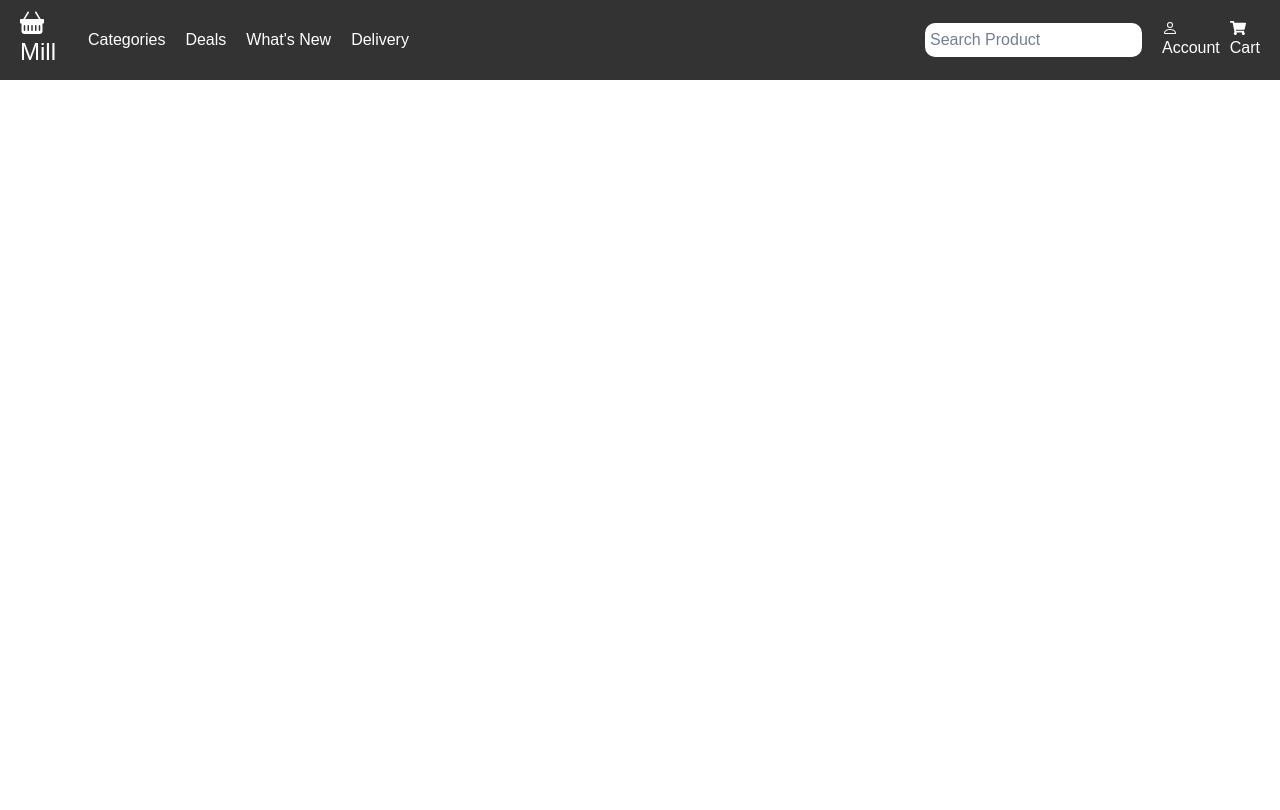
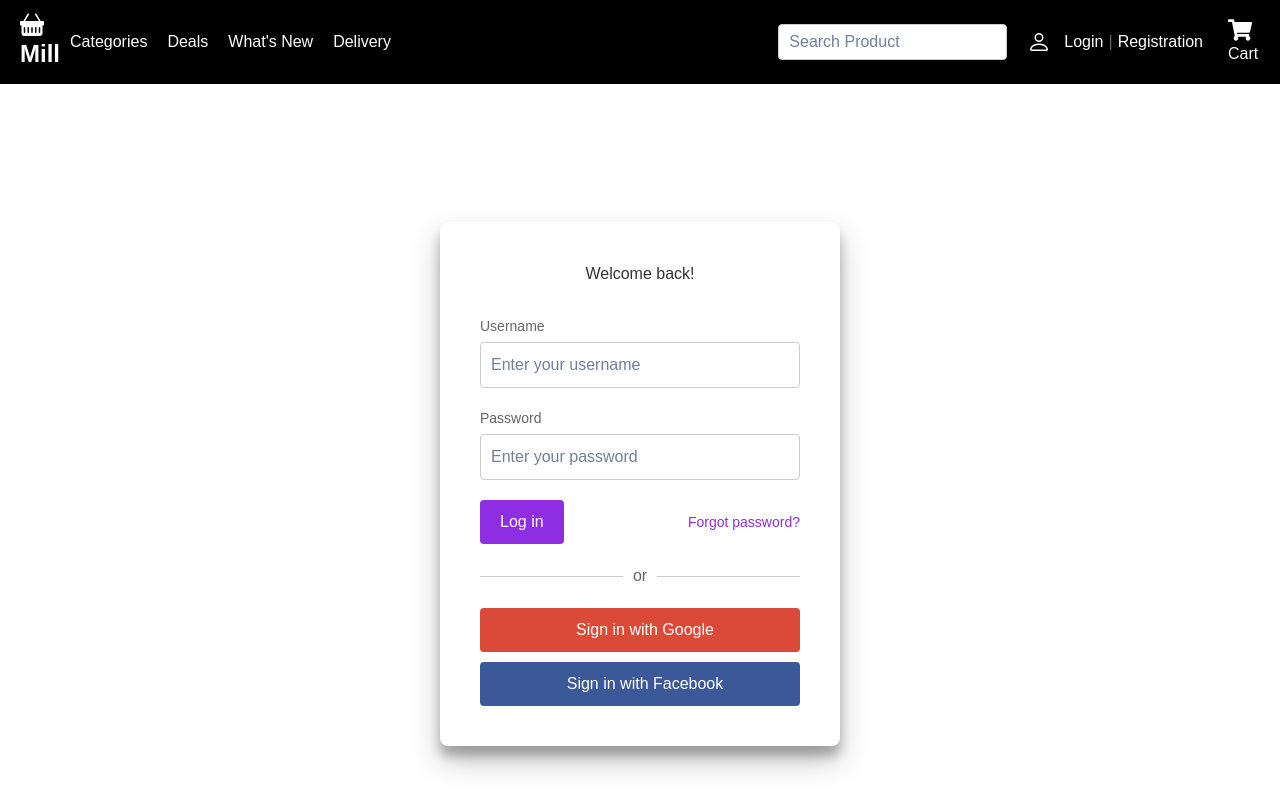
Before and after one commit to Antoine-Nchore/e-commerce-frontend, a React (Create React App) app: page /login in a window 1280 px wide. Shown: the top 810 px of the page. Built offline with nearby package versions, Linux system fonts and the light colour scheme.

Commit message:
signup/login

```diff
--- a/src/App.js
+++ b/src/App.js
@@ -4,6 +4,8 @@ import Cart from "./pages/Cart";
 import Home from "./pages/Home";
 import "./styles/App.css";
 import Navbar from "./components/Navbar";
+import Signup from "./pages/Signup";
+import LoginForm from "./pages/Login";
 
 const products = [
   {
@@ -120,6 +122,8 @@ function App() {
     <div className="App">
       <Navbar />
       <Routes>
+        <Route path="/registration" element={<Signup />} />
+        <Route path="/login" element={<LoginForm/>} />
         <Route
           path="/"
           element={<Home onAddToCart={handleAddProduct} product={products} />}
--- a/src/components/Navbar.js
+++ b/src/components/Navbar.js
@@ -24,12 +24,14 @@ const Navbar = () => {
       </div>
       <div className="navbar-right">
         <input type="text" placeholder="Search Product" />
-        <Link to="#account">
-          <BsPerson className="person" />
-          Account
-        </Link>
+        <div className="account-links">
+          <BsPerson className="person-icon" />
+          <Link to="/login">Login</Link>
+          <span className="divider">|</span>
+          <Link to="/registration">Registration</Link>
+        </div>
         <Link to="/cart">
-          <FaShoppingCart className="person" />
+          <FaShoppingCart className="cart-icon" />
           Cart
         </Link>
       </div>
--- a/src/pages/Login.js
+++ b/src/pages/Login.js
@@ -0,0 +1,70 @@
+import React, { useState } from "react";
+import "../styles/Login.css";
+
+const LoginForm = () => {
+  const [username, setUsername] = useState("");
+  const [password, setPassword] = useState("");
+
+  const handleSubmit = (e) => {
+    e.preventDefault();
+    console.log("Username:", username);
+    console.log("Password:", password);
+  };
+
+  return (
+    <div className="login-container">
+      <div className="login-box">
+        <h2>Welcome back!</h2>
+        <form onSubmit={handleSubmit}>
+          <div className="input-group">
+            <label htmlFor="username">Username</label>
+            <input
+              type="text"
+              id="username"
+              name="username"
+              placeholder="Enter your username"
+              value={username}
+              onChange={(e) => setUsername(e.target.value)}
+              required
+            />
+          </div>
+          <div className="input-group">
+            <label htmlFor="password">Password</label>
+            <input
+              type="password"
+              id="password"
+              name="password"
+              placeholder="Enter your password"
+              value={password}
+              onChange={(e) => setPassword(e.target.value)}
+              required
+            />
+          </div>
+          <div className="actions">
+            <button type="submit" className="login-btn">
+              Log in
+            </button>
+            <button type="button" className="forgot-password">
+              Forgot password?
+            </button>
+          </div>
+        </form>
+        <div className="divider">
+          <span>or</span>
+        </div>
+        <div className="social-login">
+          <button className="social-btn google">
+            <i className="fab fa-google"></i>
+            Sign in with Google
+          </button>
+          <button className="social-btn facebook">
+            <i className="fab fa-facebook-f"></i>
+            Sign in with Facebook
+          </button>
+        </div>
+      </div>
+    </div>
+  );
+};
+
+export default LoginForm;
--- a/src/pages/Signup.js
+++ b/src/pages/Signup.js
@@ -0,0 +1,96 @@
+import React, { useState } from "react";
+import "../styles/Signup.css";
+
+const Signup = () => {
+  const [firstName, setFirstName] = useState("");
+  const [lastName, setLastName] = useState("");
+  const [email, setEmail] = useState("");
+  const [phoneNumber, setPhoneNumber] = useState("");
+  const [password, setPassword] = useState("");
+
+  const handleSubmit = (e) => {
+    e.preventDefault();
+    console.log("First Name:", firstName);
+    console.log("Last Name:", lastName);
+    console.log("Email:", email);
+    console.log("Phone Number:", phoneNumber);
+    console.log("Password:", password);
+  };
+
+  return (
+    <div className="signup-container">
+      <div className="signup-box">
+        <h2>Create your account</h2>
+        <form onSubmit={handleSubmit}>
+          <div className="input-group">
+            <label htmlFor="firstName">First Name</label>
+            <input
+              type="text"
+              id="firstName"
+              name="firstName"
+              placeholder="Enter your first name"
+              value={firstName}
+              onChange={(e) => setFirstName(e.target.value)}
+              required
+            />
+          </div>
+          <div className="input-group">
+            <label htmlFor="lastName">Last Name</label>
+            <input
+              type="text"
+              id="lastName"
+              name="lastName"
+              placeholder="Enter your last name"
+              value={lastName}
+              onChange={(e) => setLastName(e.target.value)}
+              required
+            />
+          </div>
+          <div className="input-group">
+            <label htmlFor="email">Email</label>
+            <input
+              type="email"
+              id="email"
+              name="email"
+              placeholder="Enter your email"
+              value={email}
+              onChange={(e) => setEmail(e.target.value)}
+              required
+            />
+          </div>
+          <div className="input-group">
+            <label htmlFor="phoneNumber">Phone Number</label>
+            <input
+              type="tel"
+              id="phoneNumber"
+              name="phoneNumber"
+              placeholder="Enter your phone number"
+              value={phoneNumber}
+              onChange={(e) => setPhoneNumber(e.target.value)}
+              required
+            />
+          </div>
+          <div className="input-group">
+            <label htmlFor="password">Password</label>
+            <input
+              type="password"
+              id="password"
+              name="password"
+              placeholder="Enter your password"
+              value={password}
+              onChange={(e) => setPassword(e.target.value)}
+              required
+            />
+          </div>
+          <div className="actions">
+            <button type="submit" className="signup-btn">
+              Sign Up
+            </button>
+          </div>
+        </form>
+      </div>
+    </div>
+  );
+};
+
+export default Signup;
--- /dev/null
+++ b/src/styles/Login.css
@@ -0,0 +1,126 @@
+.login-container {
+    display: flex;
+    justify-content: center;
+    align-items: center;
+    height: 100vh;
+    background-color: #fff;
+  }
+
+  .login-box {
+    background-color: #fff;
+    border-radius: 8px;
+    box-shadow: 0 14px 28px rgba(0,0,0,0.25), 0 10px 10px rgba(0,0,0,0.22);
+    padding: 40px;
+    width: 400px;
+  }
+
+  .login-box h2 {
+    text-align: center;
+    margin-bottom: 30px;
+    color: #333;
+  }
+
+  .input-group {
+    margin-bottom: 20px;
+  }
+
+  .input-group label {
+    display: block;
+    font-size: 14px;
+    color: #666;
+    margin-bottom: 5px;
+  }
+
+  .input-group input {
+    width: 100%;
+    padding: 10px;
+    border: 1px solid #ccc;
+    border-radius: 4px;
+    font-size: 16px;
+  }
+
+  .actions {
+    display: flex;
+    justify-content: space-between;
+    align-items: center;
+    margin-top: 20px;
+  }
+
+  .login-btn {
+    background-color: #8e2de2;
+    color: #fff;
+    border: none;
+    border-radius: 4px;
+    padding: 10px 20px;
+    font-size: 16px;
+    cursor: pointer;
+    transition: background-color 0.3s ease;
+  }
+
+  .login-btn:hover {
+    background-color: #4a00e0;
+  }
+
+  .forgot-password {
+    color: #8e2de2;
+    text-decoration: none;
+    font-size: 14px;
+  }
+
+  .divider {
+    display: flex;
+    align-items: center;
+    margin: 20px 0;
+    color: #666;
+  }
+
+  .divider::before,
+  .divider::after {
+    content: "";
+    flex-grow: 1;
+    border-top: 1px solid #ccc;
+  }
+
+  .divider span {
+    padding: 0 10px;
+  }
+
+  .social-login {
+    display: flex;
+    flex-direction: column;
+    gap: 10px;
+  }
+
+  .social-btn {
+    display: flex;
+    justify-content: center;
+    align-items: center;
+    padding: 10px 20px;
+    border: none;
+    border-radius: 4px;
+    font-size: 16px;
+    cursor: pointer;
+    transition: background-color 0.3s ease;
+  }
+
+  .social-btn i {
+    margin-right: 10px;
+  }
+
+  .social-btn.google {
+    background-color: #db4a39;
+    color: #fff;
+  }
+
+  .social-btn.google:hover {
+    background-color: #c53727;
+  }
+
+  .social-btn.facebook {
+    background-color: #3b5998;
+    color: #fff;
+  }
+
+  .social-btn.facebook:hover {
+    background-color: #2d4373;
+  }
--- a/src/styles/Navbar.css
+++ b/src/styles/Navbar.css
@@ -1,11 +1,13 @@
+/* Navbar.css */
 
 .navbar {
   display: flex;
   justify-content: space-between;
   align-items: center;
-  background-color: #333;
   padding: 10px 20px;
   color: white;
+  background-color: black;
+  box-shadow: 0 2px 4px rgba(0,0,0,0.1);
 }
 
 .navbar-left {
@@ -14,41 +16,60 @@
 }
 
 .logo {
-  font-size: 1.5em;
   display: flex;
-  margin-right: 22px;
   align-items: center;
-  justify-content: space-between;
+  font-size: 24px;
+  font-weight: bold;
+  color:white;
 }
 
 .logo-icon {
-  margin-right: 10px;
+  margin-right: 8px;
+  font-size: 24px;
 }
 
 .navbar-links a {
   margin: 0 10px;
+  text-decoration: none;
   color: white;
-  text-decoration: none;
 }
 
 .navbar-right {
   display: flex;
   align-items: center;
-  justify-content: space-between;
 }
 
 .navbar-right input {
-  margin-right: 10px;
-  padding: 5px;
-  border-radius: 10px;
+  margin-right: 20px;
+  padding: 5px 10px;
+  border: 1px solid #ccc;
+  border-radius: 4px;
+  color: #000;
 }
 
-.navbar-right a {
-  margin-left: 10px;
-  color: white;
-  text-decoration: none;
+.account-links {
+  display: flex;
+  align-items: center;
+  margin-right: 20px;
 }
 
-.person {
-  margin-right: 10px;
+.person-icon {
+  font-size: 24px;
+  margin-right: 8px;
 }
+
+.account-links a {
+  text-decoration: none;
+  color: white;
+  margin: 0 5px;
+}
+
+.divider {
+  margin: 0 5px;
+  color: #ccc;
+}
+
+.cart-icon {
+  font-size: 24px;
+  margin-right: 8px;
+}
--- /dev/null
+++ b/src/styles/Signup.css
@@ -0,0 +1,61 @@
+.signup-container {
+  display: flex;
+  justify-content: center;
+  align-items: center;
+  height: 100vh;
+  background-color: #fff;
+}
+
+.signup-box {
+  background-color: #fff;
+  border-radius: 8px;
+  box-shadow: 0 14px 28px rgba(0,0,0,0.25), 0 10px 10px rgba(0,0,0,0.22);
+  padding: 40px;
+  width: 400px;
+}
+
+.signup-box h2 {
+  text-align: center;
+  margin-bottom: 30px;
+  color: #333;
+}
+
+.input-group {
+  margin-bottom: 20px;
+}
+
+.input-group label {
+  display: block;
+  font-size: 14px;
+  color: #666;
+  margin-bottom: 5px;
+}
+
+.input-group input {
+  width: 100%;
+  padding: 10px;
+  border: 1px solid #ccc;
+  border-radius: 4px;
+  font-size: 16px;
+}
+
+.actions {
+  display: flex;
+  justify-content: center;
+  margin-top: 20px;
+}
+
+.signup-btn {
+  background-color: #8e2de2;
+  color: #fff;
+  border: none;
+  border-radius: 4px;
+  padding: 10px 20px;
+  font-size: 16px;
+  cursor: pointer;
+  transition: background-color 0.3s ease;
+}
+
+.signup-btn:hover {
+  background-color: #4a00e0;
+}
```
